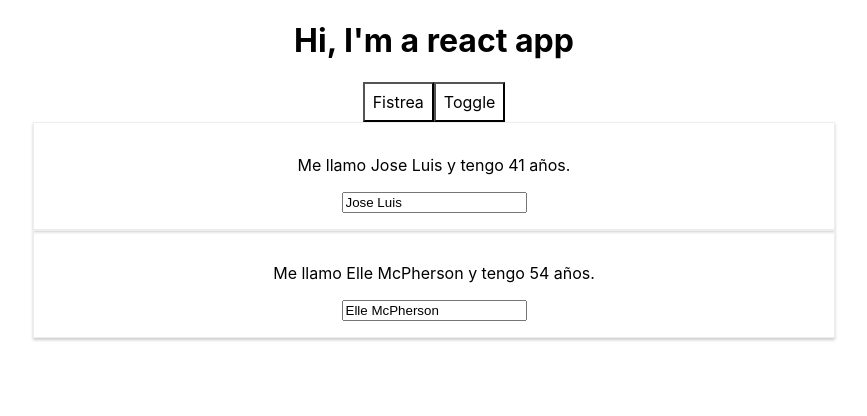
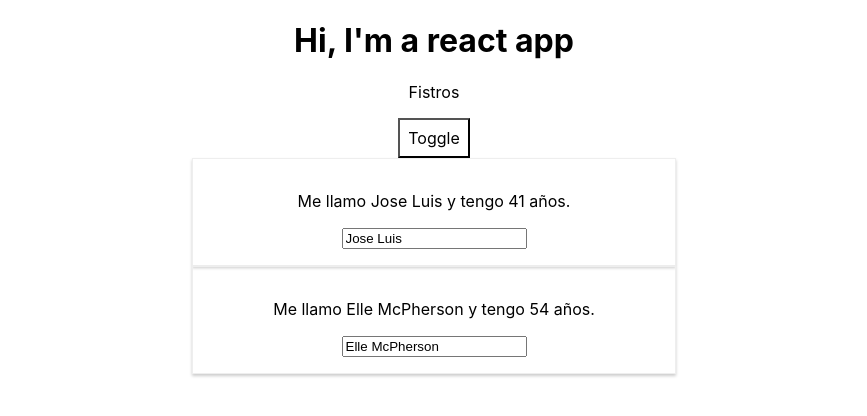
Before and after one commit to jlcampana/udemy-react-16, a React (Create React App) app: page / in a window 1280 px wide. Shown: the top 416 px of the page, without its empty margins (206-1073 px from the left). Built offline with nearby package versions, Linux system fonts and the light colour scheme.

Commit message:
Adding some selectors and responsive stuff to our css

```diff
--- a/package.json
+++ b/package.json
@@ -3,6 +3,7 @@
   "version": "0.1.0",
   "private": true,
   "dependencies": {
+    "radium": "^0.25.0",
     "react": "^16.6.1",
     "react-dom": "^16.6.1",
     "react-scripts": "2.1.1"
--- a/src/App.css
+++ b/src/App.css
@@ -1,3 +1,11 @@
 .App {
   text-align: center;
 }
+
+.red {
+  color: red;
+}
+
+.bold {
+  font-weight: 'bold';
+}
--- a/src/App.js
+++ b/src/App.js
@@ -1,7 +1,7 @@
 import React, { Component } from 'react'
 import './App.css'
 import Person from './components/Person/Person'
-
+import Radium, { StyleRoot } from 'radium' //Media queries & selectors
 const persons = [
   { name: 'Jose Luis', age: 41, id: 'fistro1' },
   { name: 'Elle McPherson', age: 54, id: 'fistro2' }
@@ -45,7 +45,11 @@
       font: 'inherit',
       border: '1x solid blue',
       padding: '8px',
-      cursor: 'pointer'
+      cursor: 'pointer',
+      ':hover': {
+        backgroundColor: 'lightgreen',
+        color: 'black'
+      }
     }
 
     let personRender = null
@@ -69,19 +73,31 @@
       )
     }
 
+    const classes = []
+
+    if (this.state.persons.length <= 1) {
+      classes.push('red')
+    }
+    if (this.state.persons.length <= 2) {
+      classes.push('bold')
+    }
+
     return (
+      <StyleRoot>
         <div className="App">
           <h1>Hi, I'm a react app</h1>
-        <button style={style} onClick={this.fistreHandler.bind(this, 0)}>
+          <p className={classes.join(' ')}>Fistros</p>
+          {/* <button style={style} onClick={this.fistreHandler.bind(this, 0)}>
           Fistrea
-        </button>
+        </button> */}
           <button onClick={this.toggleHandler} style={style}>
             Toggle
           </button>
           {personRender}
         </div>
+      </StyleRoot>
     )
   }
 }
 
-export default App
+export default Radium(App)
--- a/src/components/Person/Person.css
+++ b/src/components/Person/Person.css
@@ -6,3 +6,9 @@
   padding: 16px;
   text-align: center;
 }
+
+/* @media (min-width: 500px) {
+  .Person {
+    width: 450px;
+  }
+} */
--- a/src/components/Person/Person.js
+++ b/src/components/Person/Person.js
@@ -6,10 +6,16 @@
  */
 import React from 'react'
 import './Person.css'
+import Radium from 'radium'
 
 const person = props => {
+  const style = {
+    '@media (min-width: 500px)': {
+      width: '450px'
+    }
+  }
   return (
-    <div className="Person">
+    <div className="Person" style={style}>
       <p onClick={props.delegate}>
         Me llamo {props.name} y tengo {props.age} años.
       </p>
@@ -19,4 +25,4 @@
   )
 }
 
-export default person
+export default Radium(person)
```
Also changed, not shown: 1 other file (tests, documents, lock files or other folders). Lines whose indentation alone changed are shown as unchanged.
